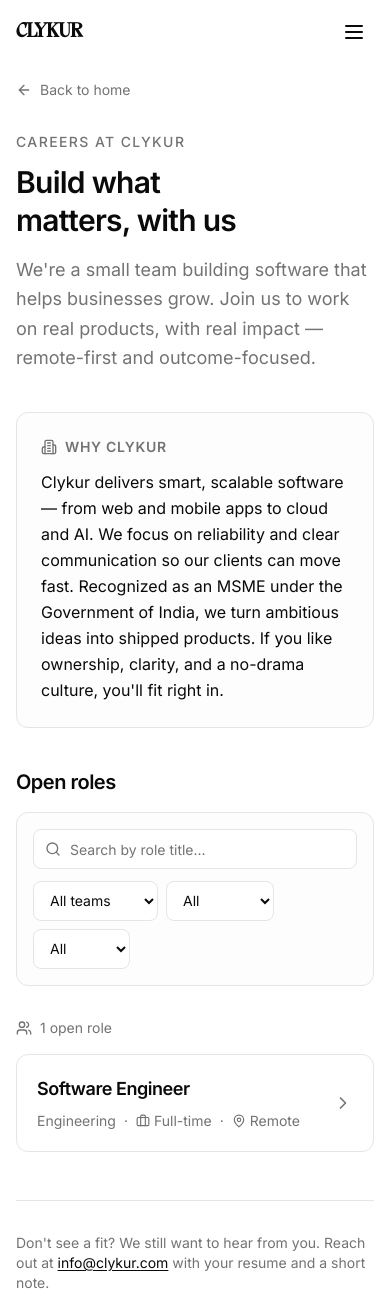
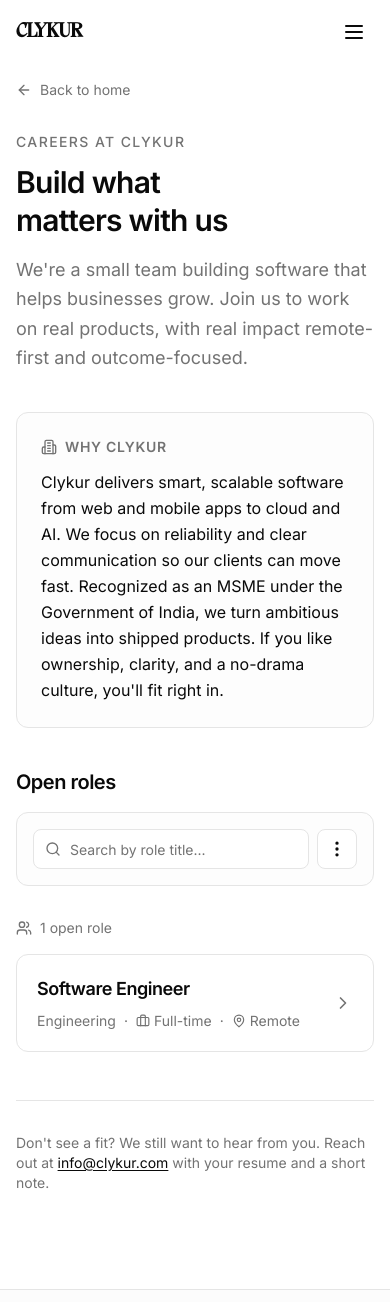
Before and after one commit to Clykur/Website, a Next.js app: page /careers in a window 390 px wide. Shown: the top 1302 px of the page. Built offline with nearby package versions, Linux system fonts and the light colour scheme.

Commit message:
updated career page for mobile

```diff
--- a/app/careers/page.tsx
+++ b/app/careers/page.tsx
@@ -1,8 +1,9 @@
 "use client";
 
-import { useState, useMemo } from "react";
+import { useState, useMemo, useEffect, useRef } from "react";
 import Link from "next/link";
 import { Button } from "@/components/ui/button";
+
 import {
   ArrowLeft,
   Briefcase,
@@ -11,6 +12,7 @@ import {
   Search,
   ChevronDown,
   Users,
+  MoreVertical, ChevronUp,
 } from "lucide-react";
 import {
   ROLES,
@@ -23,12 +25,12 @@ import {
 
 const CAREERS_INTRO = {
   eyebrow: "Careers at Clykur",
-  headline: "Build what matters, with us",
+  headline: "Build what matters with us",
   supporting:
-    "We're a small team building software that helps businesses grow. Join us to work on real products, with real impact — remote-first and outcome-focused.",
+    "We're a small team building software that helps businesses grow. Join us to work on real products, with real impact remote-first and outcome-focused.",
   aboutTitle: "Why Clykur",
   aboutBody:
-    "Clykur delivers smart, scalable software — from web and mobile apps to cloud and AI. We focus on reliability and clear communication so our clients can move fast. Recognized as an MSME under the Government of India, we turn ambitious ideas into shipped products. If you like ownership, clarity, and a no-drama culture, you'll fit right in.",
+    "Clykur delivers smart, scalable software from web and mobile apps to cloud and AI. We focus on reliability and clear communication so our clients can move fast. Recognized as an MSME under the Government of India, we turn ambitious ideas into shipped products. If you like ownership, clarity, and a no-drama culture, you'll fit right in.",
 };
 
 function RoleCard({ role }: { role: CareerRole }) {
@@ -69,6 +71,28 @@ export default function CareersPage() {
   const [team, setTeam] = useState<string>("All");
   const [employmentType, setEmploymentType] = useState<string>("All");
   const [location, setLocation] = useState<string>("All");
+  const [menuOpen, setMenuOpen] = useState(false);
+  const [openSection, setOpenSection] = useState<string | null>(null);
+  const menuRef = useRef<HTMLDivElement | null>(null);
+  useEffect(() => {
+    function handleClickOutside(event: MouseEvent) {
+      if (
+        menuRef.current &&
+        !menuRef.current.contains(event.target as Node)
+      ) {
+        setMenuOpen(false);
+        setOpenSection(null);
+      }
+    }
+
+    if (menuOpen) {
+      document.addEventListener("mousedown", handleClickOutside);
+    }
+
+    return () => {
+      document.removeEventListener("mousedown", handleClickOutside);
+    };
+  }, [menuOpen]);
 
   const filteredRoles = useMemo(() => {
     const q = search.trim().toLowerCase();
@@ -117,7 +141,9 @@ export default function CareersPage() {
         <h2 className="text-xl font-semibold tracking-tight mb-4">Open roles</h2>
         <div className="rounded-xl border border-border bg-muted/20 p-4 md:p-5 mb-8">
           <div className="flex flex-col sm:flex-row gap-3 sm:items-center">
-            <div className="relative flex-1 min-w-0">
+
+            <div className="relative flex-1 min-w-0 flex items-center gap-2">
+              <div className="relative flex-1">
                 <Search className="absolute left-3 top-1/2 -translate-y-1/2 h-4 w-4 text-muted-foreground pointer-events-none" />
                 <input
                   type="search"
@@ -128,8 +154,73 @@ export default function CareersPage() {
                   aria-label="Search roles"
                 />
               </div>
-            <div className="flex flex-wrap gap-2">
-              <select
+
+              {/* Mobile 3 dots */}
+              <div ref={menuRef} className="sm:hidden relative">                <button
+                onClick={() => setMenuOpen(!menuOpen)}
+                className="h-10 w-10 flex items-center justify-center rounded-lg border border-border bg-background"
+              >
+                <MoreVertical className="h-5 w-5" />
+              </button>
+
+                {menuOpen && (
+                  <div className="absolute right-0 mt-2 w-72 rounded-xl border bg-background shadow-lg z-50">
+                    {[
+                      { key: "team", label: "Team", options: TEAMS, setter: setTeam },
+                      {
+                        key: "employmentType",
+                        label: "Employment Type",
+                        options: EMPLOYMENT_TYPES,
+                        setter: setEmploymentType,
+                      },
+                      {
+                        key: "location",
+                        label: "Location",
+                        options: LOCATIONS,
+                        setter: setLocation,
+                      },
+                    ].map((filter) => (
+                      <div key={filter.key} className="border-b last:border-none">
+                        <button
+                          onClick={() =>
+                            setOpenSection(
+                              openSection === filter.key ? null : filter.key
+                            )
+                          }
+                          className="flex items-center justify-between w-full px-4 py-3 text-sm hover:bg-muted transition"
+                        >
+                          <span>{filter.label}</span>
+                          {openSection === filter.key ? (
+                            <ChevronUp className="h-4 w-4" />
+                          ) : (
+                            <ChevronDown className="h-4 w-4" />
+                          )}
+                        </button>
+
+                        {openSection === filter.key && (
+                          <div className="px-4 pb-4 space-y-2">
+                            {filter.options.map((option) => (
+                              <button
+                                key={option}
+                                onClick={() => {
+                                  filter.setter(option);
+                                  setMenuOpen(false);
+                                }}
+                                className="block w-full text-left text-sm hover:text-foreground text-muted-foreground"
+                              >
+                                {option}
+                              </button>
+                            ))}
+                          </div>
+                        )}
+                      </div>
+                    ))}
+                  </div>
+                )}
+              </div>
+            </div>
+            {/* Desktop Filters */}
+            <div className="hidden sm:flex flex-wrap gap-2">              <select
               value={team}
               onChange={(e) => setTeam(e.target.value)}
               className="h-10 px-3 rounded-lg border border-border bg-background text-sm text-foreground focus:outline-none focus:ring-2 focus:ring-foreground/20"
```
Lines whose indentation alone changed are shown as unchanged.
